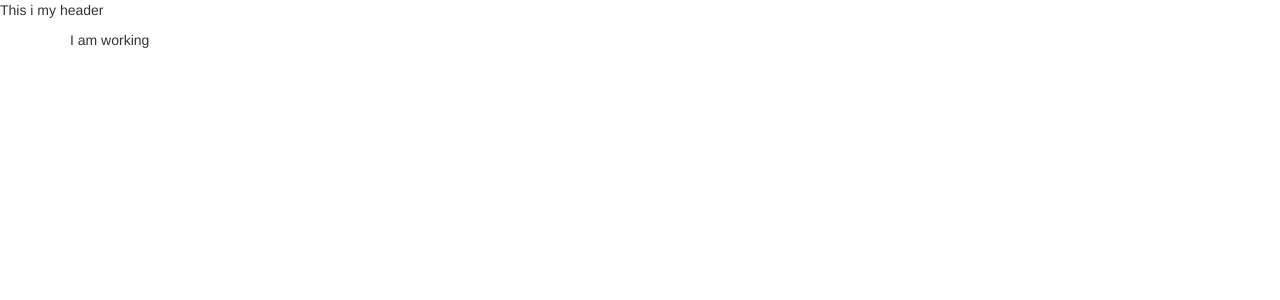
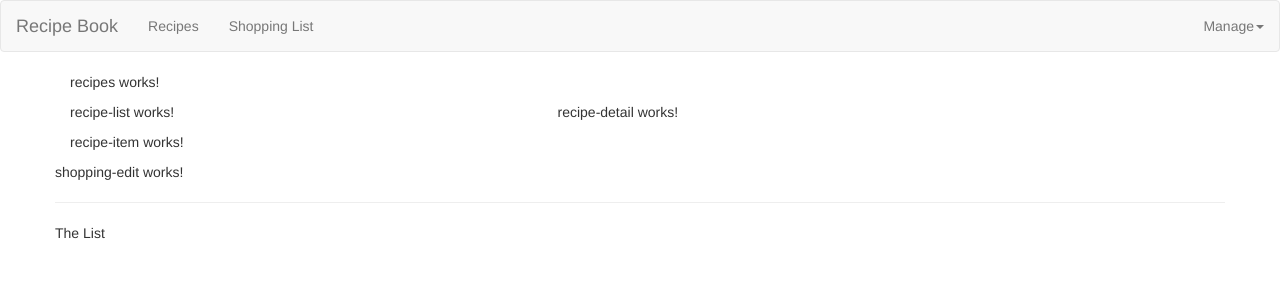
Before and after one commit to 69ghostrider/Angular8, an Angular app in the folder Grocery-App/: page / in a window 1280 px wide. Shown: the top 300 px of the page. Built offline with nearby package versions, Linux system fonts and the light colour scheme.

Commit message:
Comitting Header structure

```diff
--- a/Grocery-App/src/app/app.component.html
+++ b/Grocery-App/src/app/app.component.html
@@ -2,7 +2,8 @@
 <div class="container">
   <div class="row">
     <div class="col-md-12">
-        I am working
+        <app-recipes></app-recipes>
+        <app-shopping-list></app-shopping-list>
     </div>
   </div>
 </div>
--- a/Grocery-App/src/app/header/header.component.html
+++ b/Grocery-App/src/app/header/header.component.html
@@ -1,3 +1,22 @@
-<p>
- This i my header
-</p>
+<nav class="navbar navbar-default">
+  <div class="container-fluid">
+    <div class="navbar-header">
+        <a href="#" class="navbar-brand">Recipe Book</a>
+    </div>
+    <div class ="navbar-default">
+       <ul class="nav navbar-nav">
+        <li><a href="#">Recipes</a></li>
+        <li><a href="#">Shopping List</a></li>
+       </ul>
+       <ul class="nav navbar-nav navbar-right">
+             <li class="dropdown">
+               <a href="#" class="dropdown-toggle" role="button">Manage<span class="caret"></span></a>
+               <ul class="dropdown-menu">
+                     <li><a href="#">Save Data</a></li>
+                     <li><a href="#">Fetch Data</a></li>
+               </ul>
+             </li>
+        </ul>
+    </div>
+  </div>
+</nav>
--- a/Grocery-App/src/app/header/header.component.ts
+++ b/Grocery-App/src/app/header/header.component.ts
@@ -6,7 +6,7 @@
   styleUrls: ['./header.component.css']
 })
 export class HeaderComponent implements OnInit {
-
+  collapsed = true;
   constructor() { }
 
   ngOnInit() {
--- a/Grocery-App/src/app/recipes/recipe-list/recipe-list.component.html
+++ b/Grocery-App/src/app/recipes/recipe-list/recipe-list.component.html
@@ -1,3 +1,4 @@
 <p>
   recipe-list works!
 </p>
+<app-recipe-item></app-recipe-item>
--- a/Grocery-App/src/app/recipes/recipe-list/recipe-list.component.ts
+++ b/Grocery-App/src/app/recipes/recipe-list/recipe-list.component.ts
@@ -6,7 +6,7 @@
   styleUrls: ['./recipe-list.component.css']
 })
 export class RecipeListComponent implements OnInit {
-
+  recipes = [];
   constructor() { }
 
   ngOnInit() {
--- a/Grocery-App/src/app/recipes/recipes.component.html
+++ b/Grocery-App/src/app/recipes/recipes.component.html
@@ -1,3 +1,11 @@
 <p>
   recipes works!
 </p>
+<div class="row">
+  <div class="col-md-5">
+    <app-recipe-list></app-recipe-list>
+  </div>
+  <div class="col-md-7">
+    <app-recipe-detail></app-recipe-detail>
+  </div>
+</div>
--- a/Grocery-App/src/app/shopping-list/shopping-list.component.html
+++ b/Grocery-App/src/app/shopping-list/shopping-list.component.html
@@ -1,3 +1,7 @@
-<p>
-  shopping-list works!
-</p>
+<div class="row">
+  <div class="cols-xs-10">
+    <app-shopping-edit></app-shopping-edit>
+    <hr>
+    <p>The List</p>
+  </div>
+</div>
```
